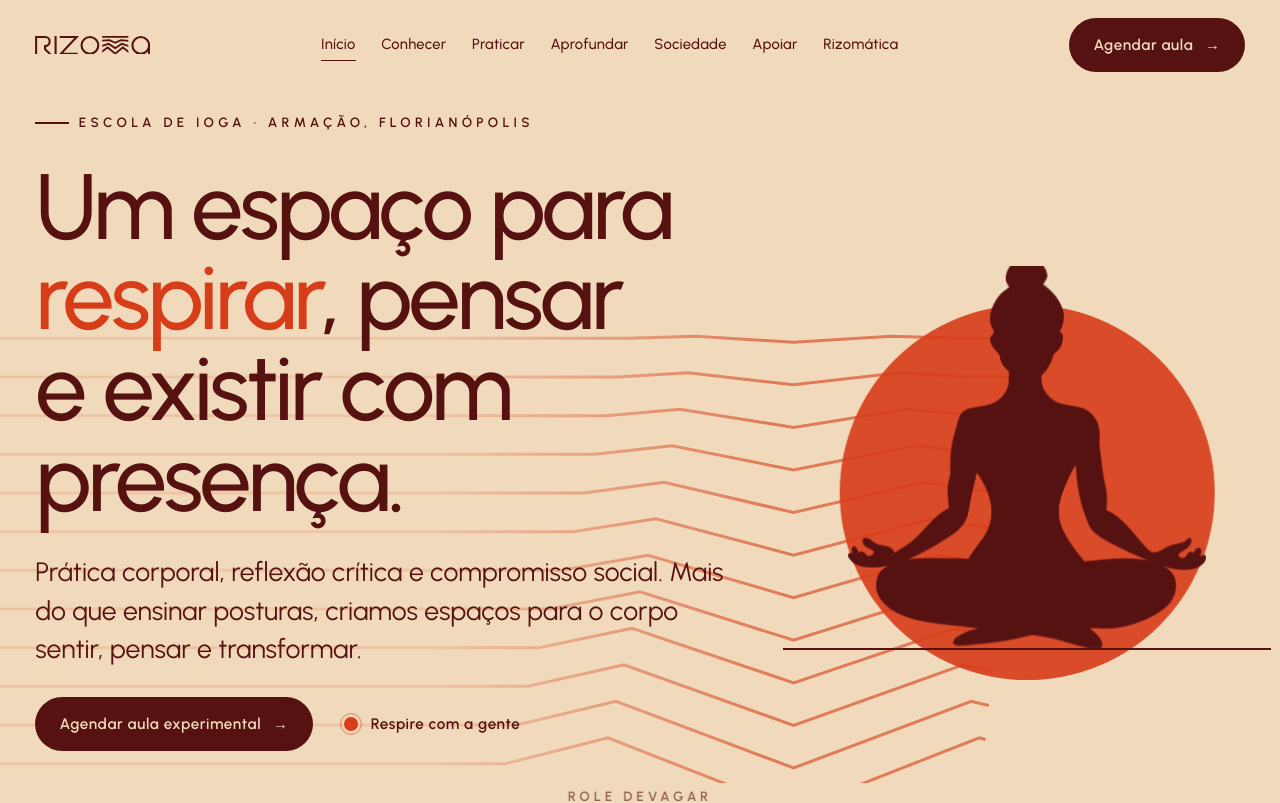
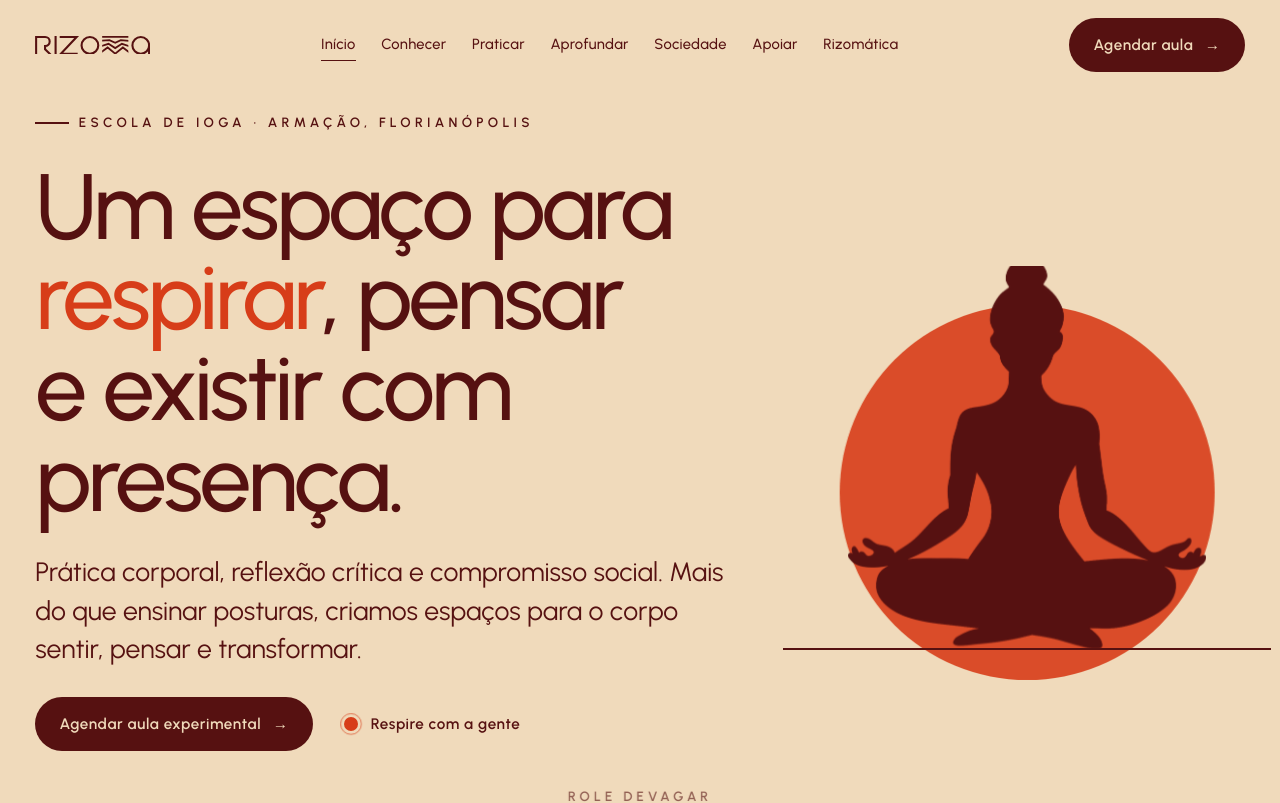
Before and after one commit to felipemassonp-source/rizoma-site, a Next.js app: page / in a window 1280 px wide. Shown: the top 803 px of the page. Built offline with nearby package versions, Linux system fonts and the light colour scheme.

Commit message:
Inicia lista de modalidades fechada e remove linhas de fundo do Hero

```diff
--- a/src/app/page.tsx
+++ b/src/app/page.tsx
@@ -29,10 +29,6 @@ export default function Inicio() {
     <>
       {/* 1 · Topo — o primeiro fôlego */}
       <section className={s.hero} data-tema="creme">
-        <div className={s.heroLinhas} aria-hidden="true">
-          <LinhasRespirando linhas={12} amplitude={1.1} centro={0.62} espessura={3} seguirCursor desenharAoEntrar />
-        </div>
-
         <Entrada className={`container ${s.heroGrade}`}>
           <div className={s.heroTexto}>
             <p className="sobretitulo" data-surge>
--- a/src/components/inicio/PraticarLista.tsx
+++ b/src/components/inicio/PraticarLista.tsx
@@ -21,7 +21,7 @@ const ehDesktop = () => window.matchMedia("(min-width: 900px) and (pointer: fine
 
 export function PraticarLista() {
   const router = useRouter();
-  const [aberta, setAberta] = useState<number | null>(0);
+  const [aberta, setAberta] = useState<number | null>(null);
 
   return (
     <ul className={styles.lista}>
```
